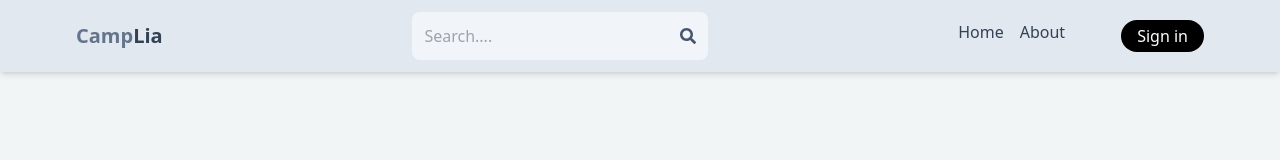
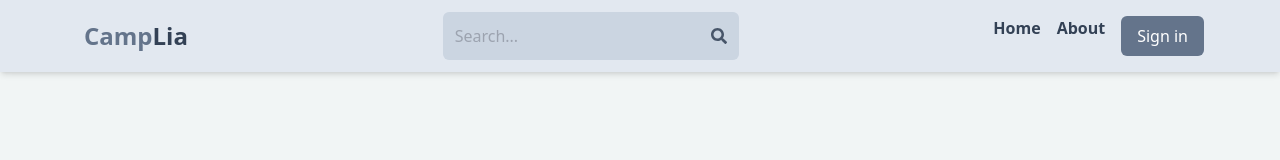
Before and after one commit to shanmugapriya1203/mern_estate_frontend, a React (Create React App) app: page / in a window 1280 px wide. Shown: the top 160 px of the page. Built offline with nearby package versions, Linux system fonts and the light colour scheme; no server answers.

Commit message:
changes in header

```diff
--- a/src/components/Header.js
+++ b/src/components/Header.js
@@ -26,50 +26,51 @@ export default function Header() {
   }, [location.search]);
 
   return (
-    <header className='bg-slate-200 shadow-md'>
+    <header className='bg-slate-200 shadow-md sticky top-0 z-10'>
       <div className='flex justify-between items-center max-w-6xl mx-auto p-3'>
         <Link to='/'>
-          <h1 className='font-bold text-sm sm:text-xl flex flex-wrap'>
+          <h1 className='font-bold text-2xl text-slate-700 ml-2'>
             <span className='text-slate-500'>Camp</span>
             <span className='text-slate-700'>Lia</span>
           </h1>
         </Link>
-        <form  onSubmit={handleSubmit}className='bg-slate-100 p-3 rounded-lg flex items-center'>
+        <form onSubmit={handleSubmit} className='bg-slate-300 p-3 rounded-md flex items-center'>
           <input
             type='text'
-            placeholder='Search....'
-            className='bg-transparent focus:outline-none w-24 sm:w-64'
-            onChange={(e)=>setSearchTerm(e.target.value)}
-
+            placeholder='Search...'
+            className='bg-transparent focus:outline-none w-64 text-slate-600'
+            onChange={(e) => setSearchTerm(e.target.value)}
           />
           <button>
             <FaSearch className='text-slate-600' />
           </button>
-
         </form>
         <ul className='flex gap-4'>
+          {/* Navigation Links */}
           <Link to='/'>
-            <li className='hidden sm:inline text-slate-700 hover:underline'>Home</li>
+            <li className='text-slate-700 hover:underline font-semibold'>Home</li>
           </Link>
           <Link to='/about'>
-            <li className='hidden sm:inline text-slate-700 hover:underline'>About</li>
+            <li className='text-slate-700 hover:underline font-semibold'>About</li>
           </Link>
-
           <Link to='/profile'>
             {currentUser ? (
+              <div className='flex items-center'>
                 <img
-                className='rounded-full h-7 w-7 object-cover'
+                  className='rounded-full h-10 w-10 object-cover'
                   src={currentUser.avatar}
                   alt='profile'
                 />
+                <span className='text-slate-700 ml-2 uppercase font-extrabold'>{currentUser.username}</span>
+              </div>
             ) : (
-           <Link to='/sign-in'>   <li className='rounded-full bg-black text-white px-4 py-1 hover:bg-gray-800 ml-10'> Sign in</li></Link>
+              <Link to='/sign-in'>
+                <li className='rounded-md bg-slate-500 text-white px-4 py-2 hover:bg-slate-700'> Sign in</li>
+              </Link>
             )}
-
-
           </Link>
         </ul>
       </div>
     </header>
-  )
+  );
 }
```
Lines whose indentation alone changed are shown as unchanged.
